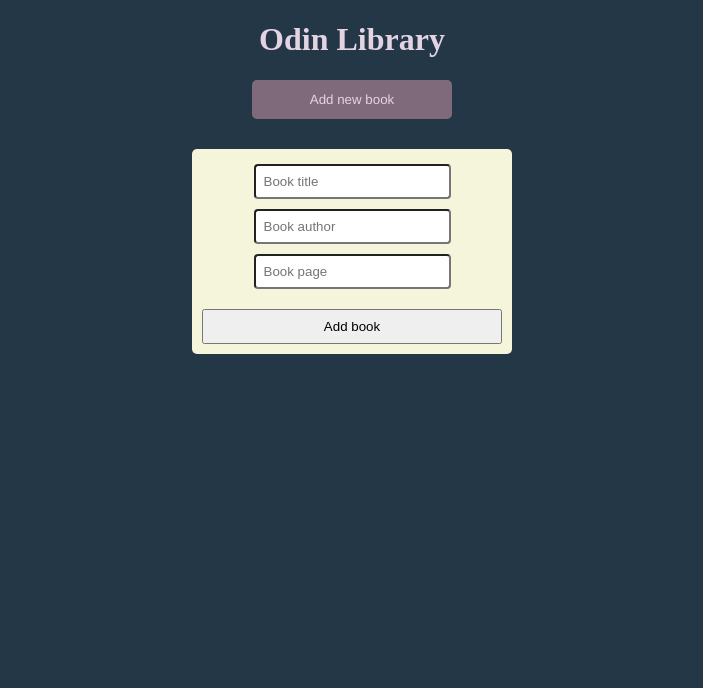
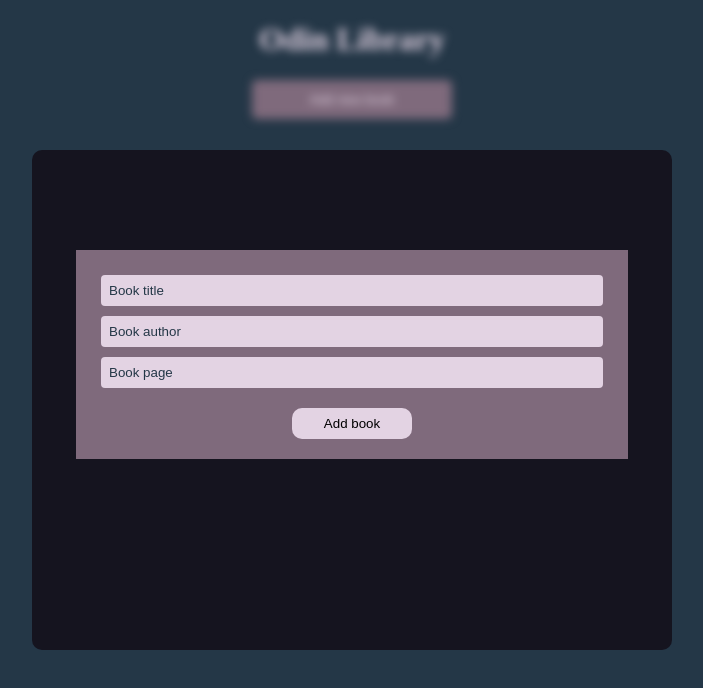
Before and after one commit to Atoti2/Library, a plain HTML site: page index.html in a window 1280 px wide. Both pictures are taken after a click on the button "Add new book". Shown: the whole page, without its empty margins (288-991 px from the left). Drawn offline with Linux system fonts and the light colour scheme.

Commit message:
Modal added

```diff
--- a/index.html
+++ b/index.html
@@ -8,19 +8,20 @@
     <script src="script.js" defer></script>
 </head>
 <body>
-    <h1>Odin Library</h1>
-    <div id="btn">
-        <button class="open" onclick="openModal()">Add new book</button>
+    <div class="modal">
+        <div class="modal-content">
+            <input type="text" placeholder="Book title" class="title">
+            <input type="text" placeholder="Book author" class="author">
+            <input type="text" placeholder="Book page" class="page">
+            <button class="addBook" onclick="addBookToLibrary()">Add book</button>
+        </div>
     </div>
+    <main>
+        <h1>Odin Library</h1>
+        <div id="btn">
+            <button class="open" onclick="openModal()">Add new book</button>
+        </div>
 
-    <div class="modal invisible">
-        <input type="text" placeholder="Book title" class="title">
-        <input type="text" placeholder="Book author" class="author">
-        <input type="text" placeholder="Book page" class="page">
-        <button class="addBook" onclick="addBookToLibrary()">Add book</button>
-    </div>
-
-
-
+    </main>
 </body>
 </html>
--- a/script.js
+++ b/script.js
@@ -3,6 +3,7 @@ const title = document.querySelector('.title')
 const page = document.querySelector('.page')
 const button = document.querySelector('.add')
 const modal = document.querySelector('.modal')
+const main = document.querySelector('main')
 const myLibrary = []
 
 function Book(title, author, page){
@@ -12,9 +13,8 @@ function Book(title, author, page){
 }
 
 function openModal(){
-    if(modal.classList.contains('invisible')){
-        modal.classList.remove('invisible')
-    }
+   modal.style.display = "block"
+   main.style.filter = "blur(5px)"
 }
 
 function addBookToLibrary(){
@@ -23,6 +23,7 @@ function addBookToLibrary(){
     author.value = ""
     title.value = ""
     page.value = ""
-    modal.classList.add('invisible')
+    modal.style.display = ('none')
+    main.style.filter = "none"
     console.log(myLibrary);
 }
--- a/style.css
+++ b/style.css
@@ -1,3 +1,5 @@
+
+
 body{
     background-color: #243747;
 }
@@ -25,34 +27,60 @@ h1{
 }
 
 .addBook{
-    width: 100%;
+    width: 120px;
+    margin: auto;
+    background-color: #e3d3e3;
+    border: none;
+    border-radius: 10px;
     padding: 8px;
     margin-top: 15px;
     cursor: pointer;
+    transition-duration: 300ms;
 }
-
-.visible{
-    visibility: visible;
-}
-.invisible{
-    visibility: hidden;
+.addBook:hover{
+    transform: scale(1.1);
 }
 
 .modal{
-    background-color: beige;
-    width: 300px;
-    padding: 10px;
-    margin-top: 30px !important;
-    border-radius: 5px;
-    margin: 0 auto;
-    justify-content: center;
-    align-items: center;
+    animation-name: popup;
+    animation-duration: 1s;
+    display: none;
+    border-radius: 10px;
+    position: fixed;
+    z-index: 1;
+    padding-top: 100px;
+    top: 50%;
+    left: 50%;
+    transform: translate(-50%, -50%);
+    width: 50%;
+    height: 50%;
+    overflow: auto;
+    background-color: #15141f;
+}
+
+.modal-content{
     display: flex;
     flex-direction: column;
+    background-color: #7f6a7c;
+    margin: auto;
+    padding: 20px;
+    width: 80%;
+}
 
-}
 .modal input{
     padding: 8px;
     margin: 5px;
     border-radius: 4px;
+    background-color: #e3d3e3;
+    border: none;
 }
+.modal input::placeholder{
+    color: #243747;
+}
+
+@keyframes popup{
+    from{
+        opacity: 0;
+    }
+    to{opacity: 1;}
+}
```
